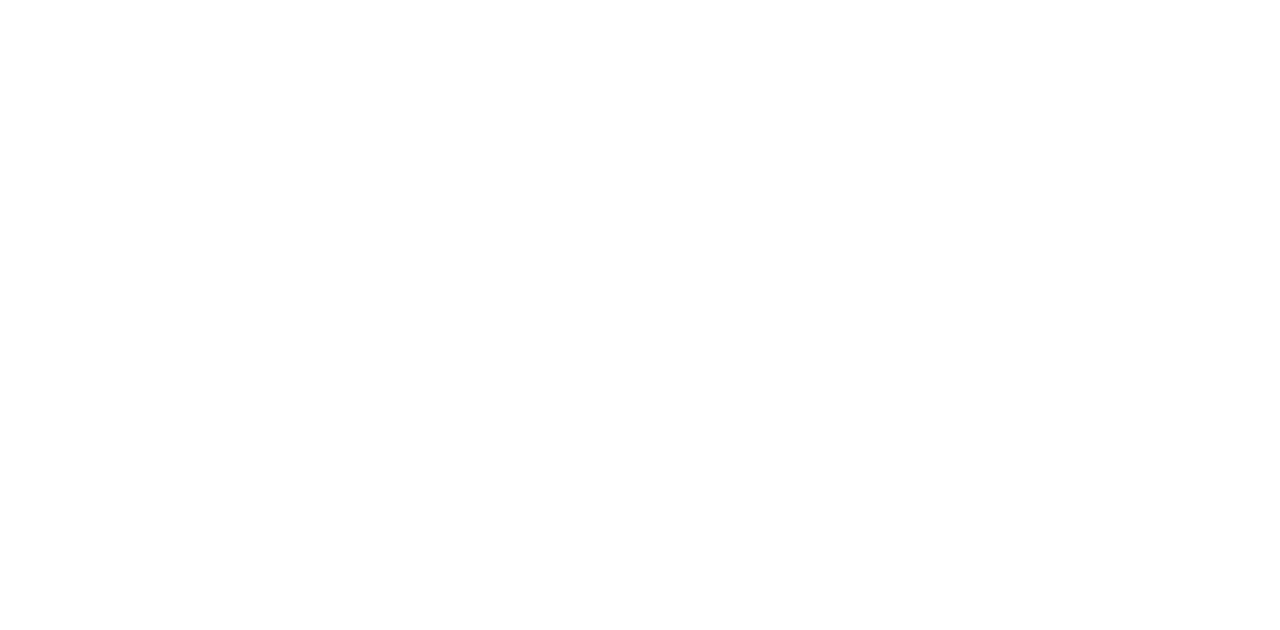
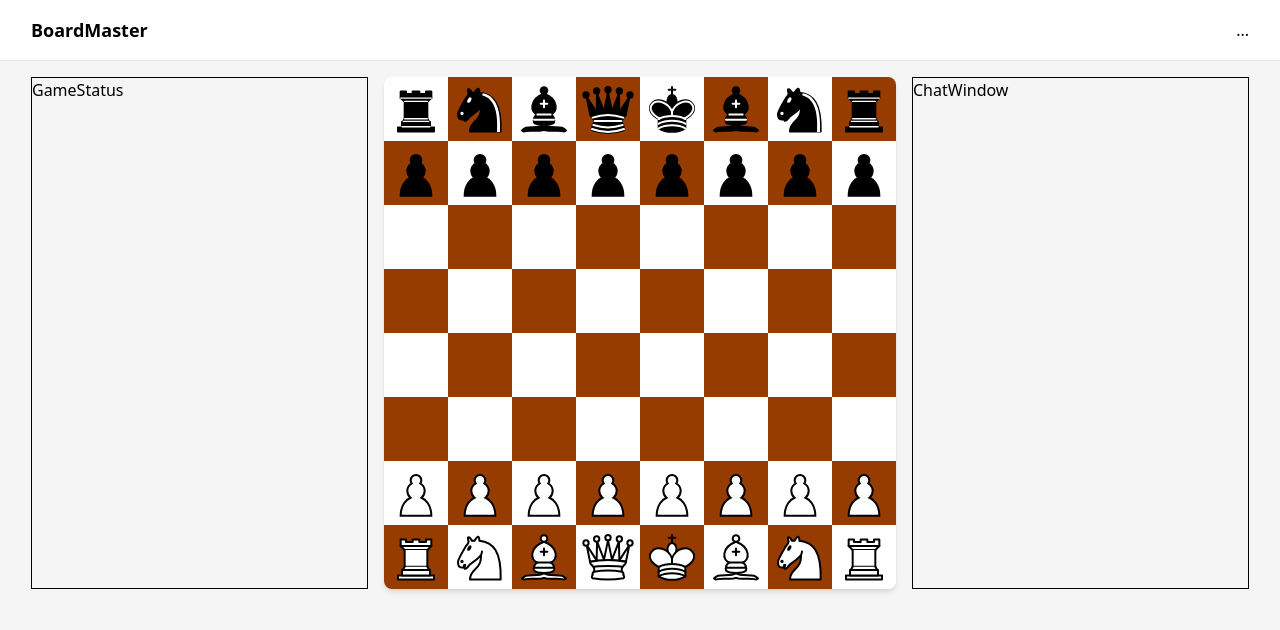
Before and after one commit to Solomon-77/board-games, a React (Vite) app: page /chess2 in a window 1280 px wide. Before the commit this address had no page. Shown: the top 630 px of the page. Built offline with nearby package versions, Linux system fonts and the light colour scheme.

Commit message:
added chess2 for refactoring

```diff
--- a/src/App.tsx
+++ b/src/App.tsx
@@ -2,6 +2,7 @@ import { BrowserRouter, Routes, Route } from 'react-router-dom'
 import Layout from './components/Layout'
 import Home from './pages/Home'
 import ChessGame from './games/chess/ChessGame';
+import Chess from './games/chess2';
 
 const App = () => {
    return (
@@ -11,6 +12,7 @@ const App = () => {
                <Route element={<Layout />}>
                   <Route path='/' element={<Home />} />
                   <Route path='/chess' element={<ChessGame />} />
+                  <Route path='/chess2' element={<Chess />} />
                </Route>
             </Routes>
          </BrowserRouter>
--- /dev/null
+++ b/src/games/chess2/core_logic/constants.ts
@@ -0,0 +1,15 @@
+
+export const pieces = {
+   b_rook: '/chess_piece/black/black_rook.svg',
+   b_knight: '/chess_piece/black/black_knight.svg',
+   b_bishop: '/chess_piece/black/black_bishop.svg',
+   b_queen: '/chess_piece/black/black_queen.svg',
+   b_king: '/chess_piece/black/black_king.svg',
+   b_pawn: '/chess_piece/black/black_pawn.svg',
+   w_rook: '/chess_piece/white/white_rook.svg',
+   w_knight: '/chess_piece/white/white_knight.svg',
+   w_bishop: '/chess_piece/white/white_bishop.svg',
+   w_queen: '/chess_piece/white/white_queen.svg',
+   w_king: '/chess_piece/white/white_king.svg',
+   w_pawn: '/chess_piece/white/white_pawn.svg'
+}
--- /dev/null
+++ b/src/games/chess2/core_logic/types.ts
@@ -0,0 +1,4 @@
+import type { pieces } from "./constants";
+
+export type Piece = keyof typeof pieces
+export type Board = (Piece | null)[][]
--- /dev/null
+++ b/src/games/chess2/core_logic/utils/create_board.ts
@@ -0,0 +1,12 @@
+import type { Board } from "../types"
+
+export function createBoard(): Board {
+   const initialBoard: Board = Array(8).fill(null).map(() => Array(8).fill(null))
+
+   initialBoard[0] = ['b_rook', 'b_knight', 'b_bishop', 'b_queen', 'b_king', 'b_bishop', 'b_knight', 'b_rook']
+   initialBoard[1] = Array(8).fill('b_pawn')
+   initialBoard[6] = Array(8).fill('w_pawn')
+   initialBoard[7] = ['w_rook', 'w_knight', 'w_bishop', 'w_queen', 'w_king', 'w_bishop', 'w_knight', 'w_rook']
+
+   return initialBoard
+}
--- /dev/null
+++ b/src/games/chess2/index.tsx
@@ -0,0 +1,17 @@
+import ChatWindow from "./ui_components/ChatWindow"
+import ChessGame from "./ui_components/ChessGame"
+import GameStatus from "./ui_components/GameStatus"
+
+const Chess = () => {
+   return (
+      <>
+         <div className="max-w-[1250px] mx-auto p-4 flex justify-center gap-4">
+            <GameStatus />
+            <ChessGame />
+            <ChatWindow />
+         </div>
+      </>
+   )
+}
+
+export default Chess
--- /dev/null
+++ b/src/games/chess2/ui_components/ChatWindow.tsx
@@ -0,0 +1,9 @@
+
+
+const ChatWindow = () => {
+   return (
+      <div className="flex-1 border">ChatWindow</div>
+   )
+}
+
+export default ChatWindow
--- /dev/null
+++ b/src/games/chess2/ui_components/ChessGame.tsx
@@ -0,0 +1,34 @@
+import { useState } from "react"
+import type { Board } from "../core_logic/types"
+import { createBoard } from "../core_logic/utils/create_board"
+import { pieces } from "../core_logic/constants"
+
+const ChessGame = () => {
+   const [board, setBoard] = useState<Board>(createBoard)
+
+   return (
+      <>
+         <div className="grid grid-cols-8 max-w-[512px] w-full rounded-lg shadow-md overflow-hidden">
+            {board.map((row, rowIndex) => (
+               row.map((piece, colIndex) => (
+                  <div
+                     key={`${rowIndex}_${colIndex}`}
+                     // onClick={}
+                     className={`aspect-square grid place-items-center ${(rowIndex + colIndex) % 2 === 0 ? 'bg-white' : 'bg-amber-800'}`}
+                  >
+                     {piece && (
+                        <img
+                           src={pieces[piece]}
+                           alt={piece}
+                           className="h-full p-[3%] select-none"
+                        />
+                     )}
+                  </div>
+               ))
+            ))}
+         </div>
+      </>
+   )
+}
+
+export default ChessGame
--- /dev/null
+++ b/src/games/chess2/ui_components/GameStatus.tsx
@@ -0,0 +1,9 @@
+
+
+const GameStatus = () => {
+   return (
+      <div className="flex-1 border">GameStatus</div>
+   )
+}
+
+export default GameStatus
```
